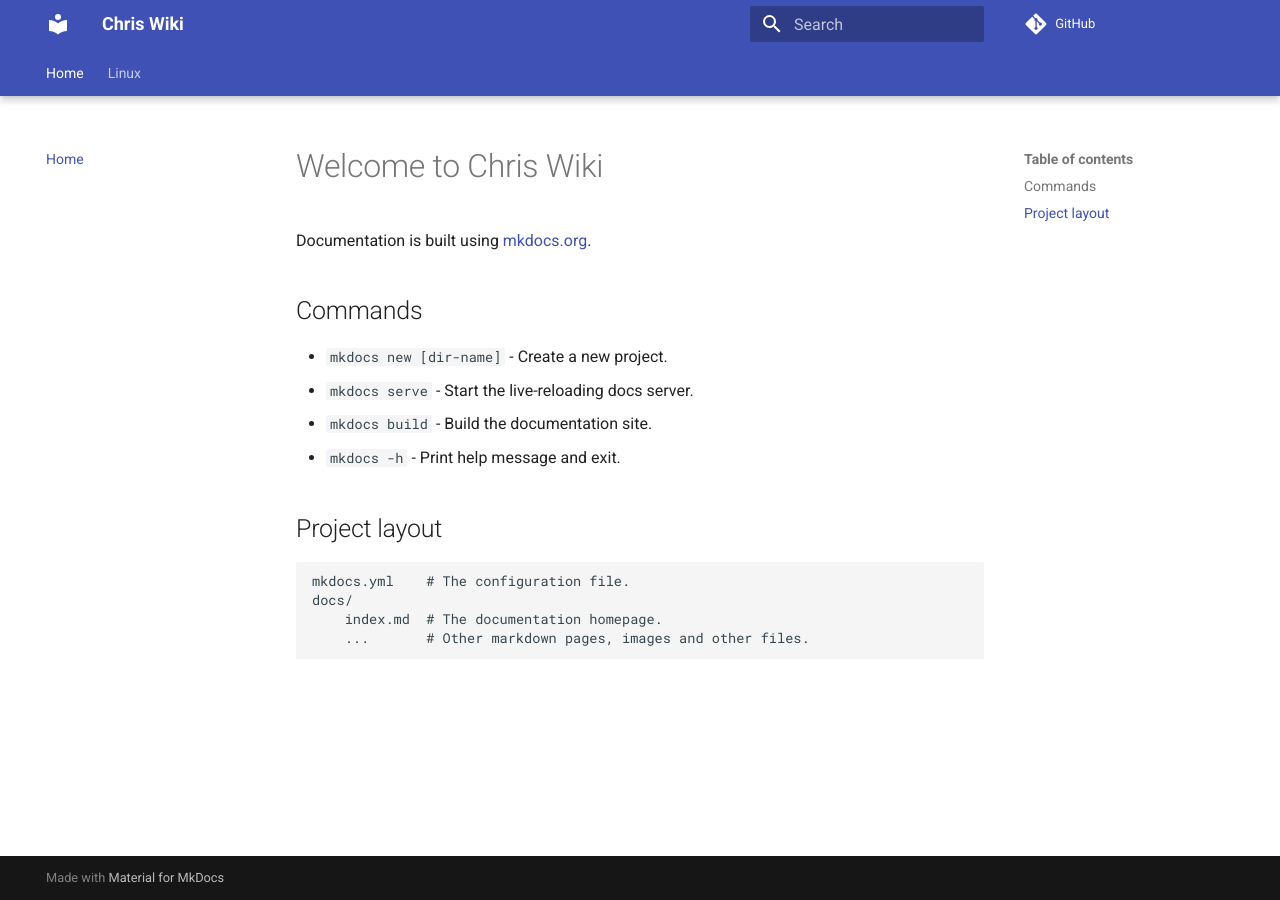
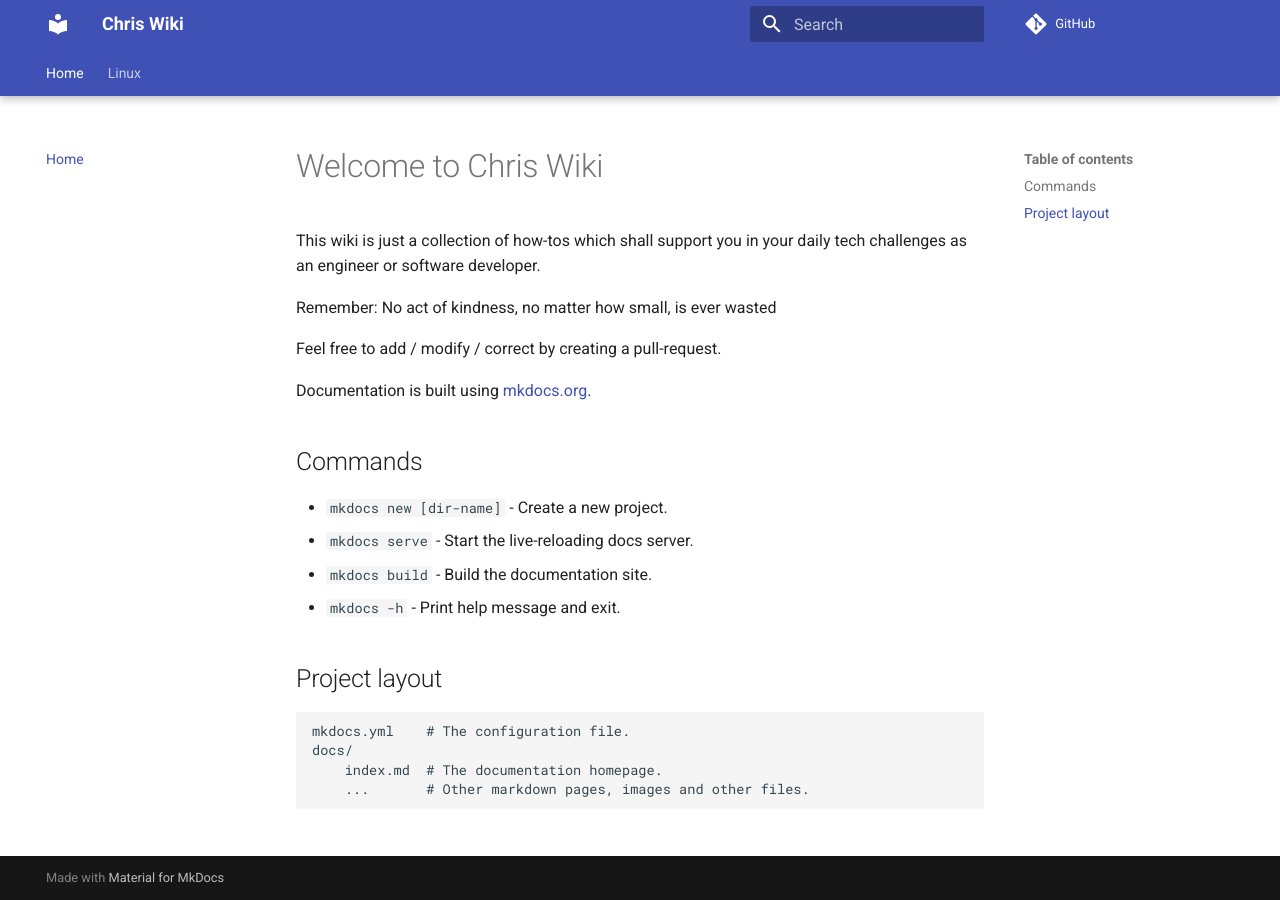
Before and after one commit to cvarta/wiki, an MkDocs documentation site: the page built from docs/index.md, in a window 1280 px wide. Built offline with MkDocs 1.6.1 and Material for MkDocs 9.7.7, drawn with Linux system fonts in a browser that asks for light colours; comment, search, counter and statistics services are not loaded.

Commit message:
update index with introduction

```diff
--- a/docs/index.md
+++ b/docs/index.md
@@ -1,4 +1,10 @@
 # Welcome to Chris Wiki
+This wiki is just a collection of how-tos which shall support you in your
+daily tech challenges as an engineer or software developer.
+
+Remember: No act of kindness, no matter how small, is ever wasted
+
+Feel free to add / modify / correct by creating a pull-request.
 
 Documentation is built using [mkdocs.org](https://www.mkdocs.org).
 
```
